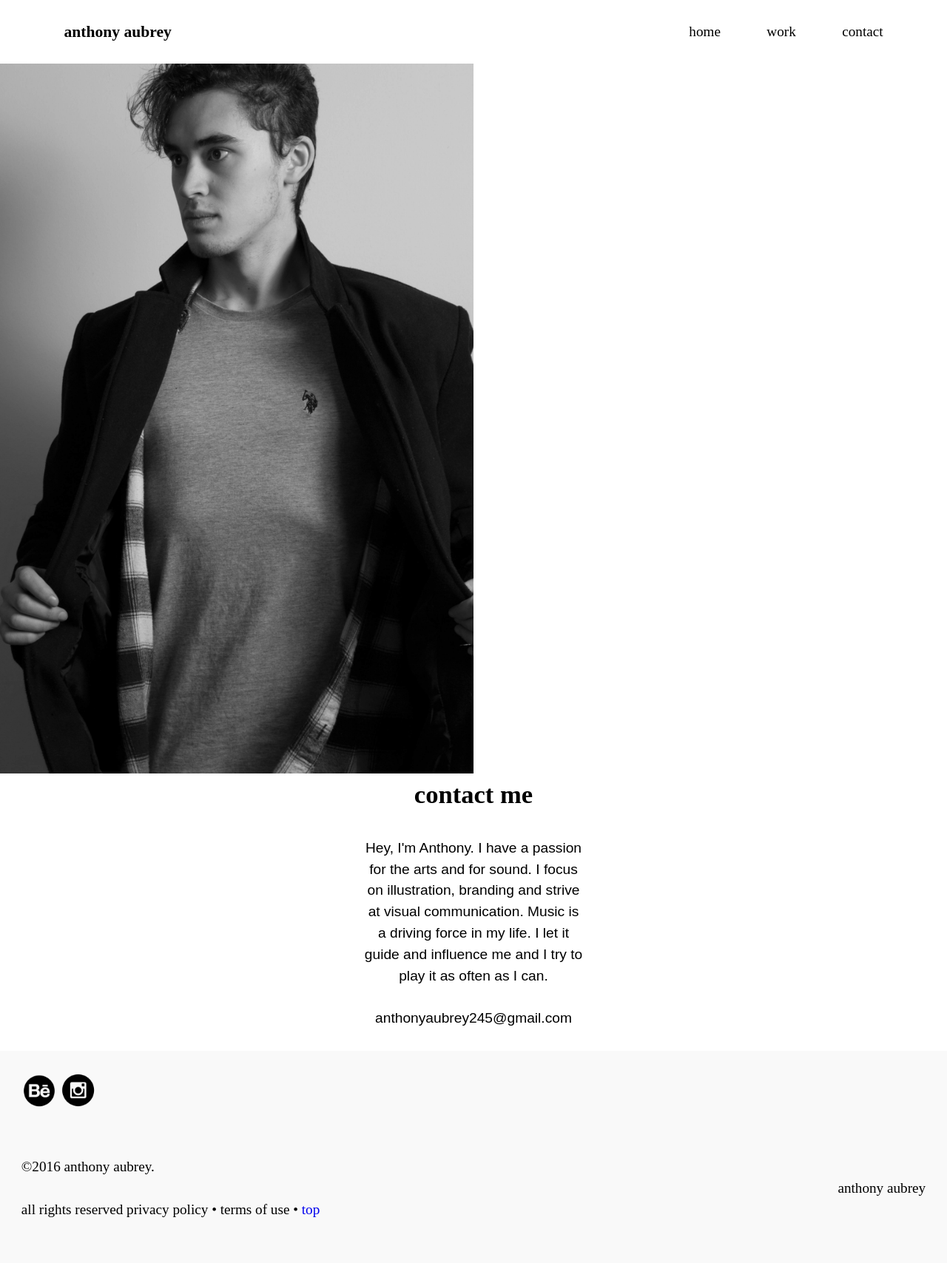
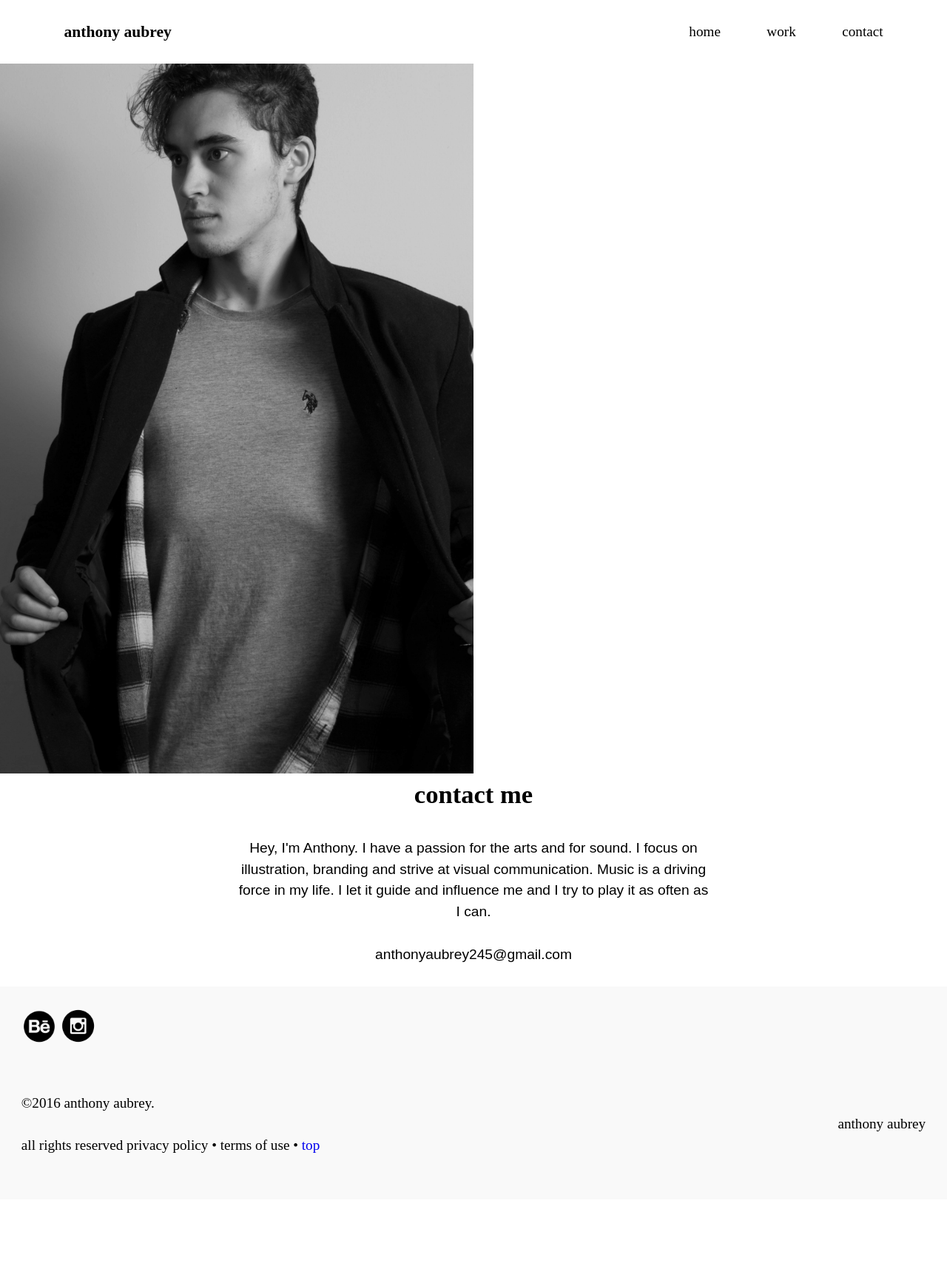
Before and after one commit to anthonyaubrey/portfolio, a Jekyll site: the page built from contact.html, in a window 1280 px wide. Shown: the whole page at 74% size. Built offline with Jekyll 4.4.1, drawn with Linux system fonts in a browser that asks for light colours; after the commit the page ends 1622 px from its top, so only the background shows below that.

Commit message:
Removed extra padding from text

```diff
--- a/contact.html
+++ b/contact.html
@@ -10,7 +10,7 @@ layout: default
     </div>
   </div>
 
-  <div class="wrapper text-center">
+  <div class="text-center">
     <div class="unit unit-xs-1 unit-s-1 unit-m-1-2 unit-l-1-2">
     <h2 class="exa">contact me</h2>
     <p class="open-sans">Hey, I'm Anthony. I have a passion for the arts and for sound. I focus on illustration, branding and strive at visual communication. Music is a driving force in my life. I let it guide and influence me and I try to play it as often as I can. </p>
```
